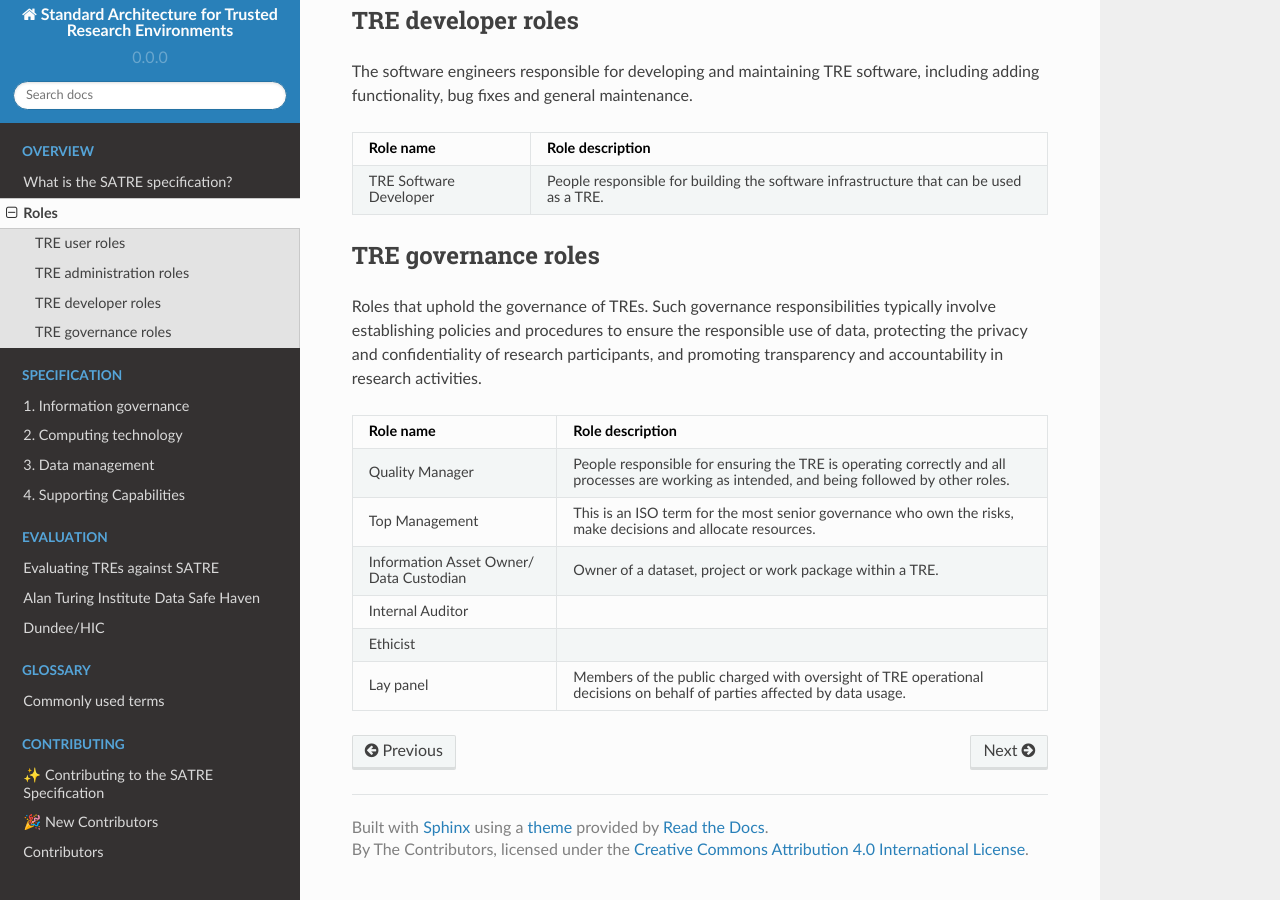
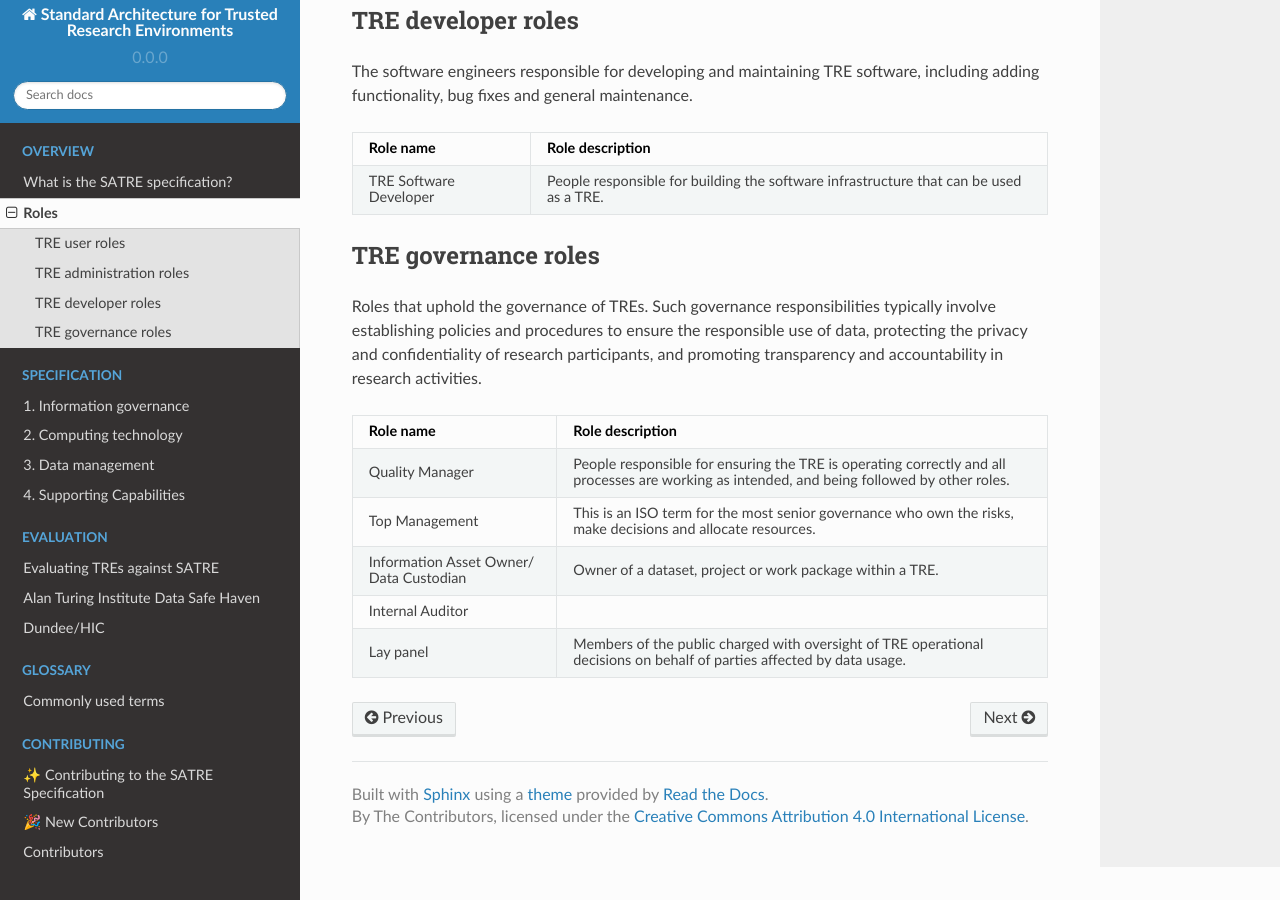
Before and after one commit to sa-tre/satre-specification, a Sphinx documentation site: the page built from docs/source/roles.md, in a window 1280 px wide and 900 px high, scrolled down 820 px. Built offline with Sphinx 7.4.7 and the Read the Docs theme 2.0.0, drawn with Linux system fonts in a browser that asks for light colours.

Commit message:
remove ethicist

```diff
--- a/docs/source/roles.md
+++ b/docs/source/roles.md
@@ -87,8 +87,6 @@ Such governance responsibilities typically involve establishing policies and pro
   - Owner of a dataset, project or work package within a TRE.
 * - Internal Auditor
   -
-* - Ethicist
-  -
 * - Lay panel
   - Members of the public charged with oversight of TRE operational decisions on behalf of parties affected by data usage.
 
```
